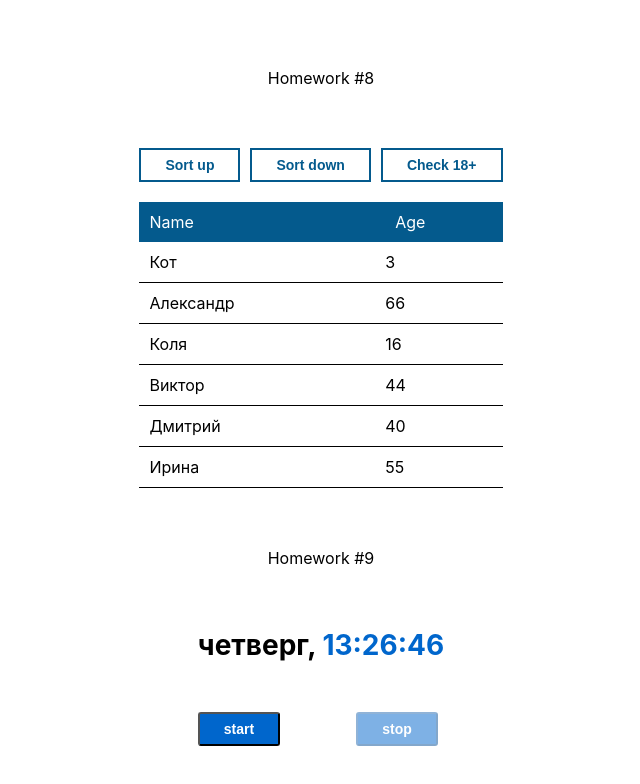
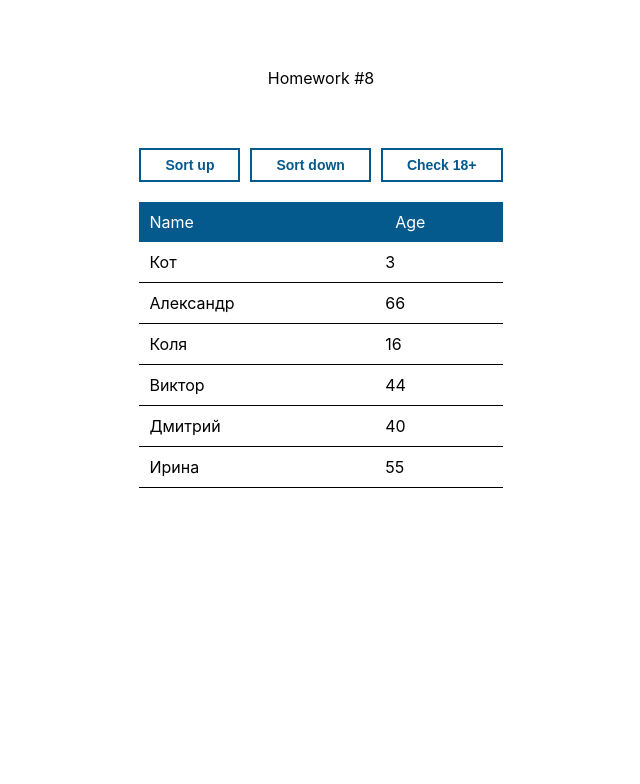
Before and after one commit to Sergey-Bukreev/HomeWorks-Front, a React (Create React App) app: page /#/junior in a window 1280 px wide. Shown: the part 396-1180 px from the top of the page, without its empty margins (319-959 px from the left). After the commit the page ends 924 px from the top, so only its background shows below. Built offline with nearby package versions, Linux system fonts and the light colour scheme.

Commit message:
create clock with start and clear button. Add styles for this clock

```diff
--- a/src/s2-homeworks/hw05/pages/Junior.tsx
+++ b/src/s2-homeworks/hw05/pages/Junior.tsx
@@ -3,7 +3,6 @@ import HW6 from "../../hw06/HW6";
 // import HW6 from '../../hw06/HW6'
 import HW7 from '../../hw07/HW7'
 import HW8 from "../../hw08/HW8";
-import HW9 from "../../hw09/HW9";
 // import HW8 from '../../hw08/HW8'
 // import HW9 from '../../hw09/HW9'
 
@@ -13,7 +12,7 @@ function Junior() {
             <HW6 />
             <HW7 />
             <HW8 />
-            <HW9 />
+            {/*<HW9 />*/}
         </div>
     )
 }
--- a/src/s2-homeworks/hw09/Clock.module.css
+++ b/src/s2-homeworks/hw09/Clock.module.css
@@ -1,23 +1,14 @@
 .buttonsContainer {
-    display: flex;
-    gap: 76px;
-    padding-top: 20px;
 }
 
 .clock {
-
 }
 
 .watch {
-    font-size: 28px;
-    font-weight: bold;
 }
 
 .watch strong {
-    color: #06C;
 }
 
 .more {
-    margin-top: 10px;
-    font-size: 16px;
 }
--- a/src/s2-homeworks/hw09/Clock.tsx
+++ b/src/s2-homeworks/hw09/Clock.tsx
@@ -1,8 +1,7 @@
-import React, {useEffect, useState} from 'react'
+import React, {useState} from 'react'
 import SuperButton from '../hw04/common/c2-SuperButton/SuperButton'
-import {restoreState, saveState} from '../hw06/localStorage/localStorage'
+import {restoreState} from '../hw06/localStorage/localStorage'
 import s from './Clock.module.css'
-import classes from "../hw04/common/c2-SuperButton/SuperButton.module.css"
 
 function Clock() {
     const [timerId, setTimerId] = useState<number | undefined>(undefined)
@@ -13,43 +12,27 @@ function Clock() {
     const start = () => {
         // пишут студенты // запустить часы (должно отображаться реальное время, а не +1)
         // сохранить ид таймера (https://learn.javascript.ru/settimeout-setinterval#setinterval)
-        const  id = window.setInterval(()=>{
-            setDate(new Date())
-        }, 1000)
-        setTimerId(id)
+
     }
 
     const stop = () => {
         // пишут студенты // поставить часы на паузу, обнулить ид таймера (timerId <- undefined)
-        if(timerId !== undefined) {
-            window.clearInterval(timerId)
-            setTimerId(undefined)
-        }
+
     }
 
     const onMouseEnter = () => { // пишут студенты // показать дату если наведена мышка
-        setShow(true)
 
     }
     const onMouseLeave = () => { // пишут студенты // спрятать дату если мышка не наведена
-        setShow(false)
+
     }
-
-
-    useEffect(() => {
-        try {
-            saveState('hw9-date', date.getTime());
-        } catch (error) {
-            console.error('Error saving to localStorage:', error);
-        }
-    }, [date]);
 
     const stringTime = date.toLocaleTimeString('ru-Ru', { hour: 'numeric', minute: 'numeric', second: 'numeric' }) || <br/> // часы24:минуты:секунды (01:02:03)/(23:02:03)/(24:00:00)/(00:00:01) // пишут студенты
     const stringDate = date.toLocaleDateString('ru-Ru', { year: 'numeric', month: 'numeric', day: 'numeric' })|| <br/> // день.месяц.год (01.02.2022) // пишут студенты, варианты 01.02.0123/01.02.-123/01.02.12345 не рассматриваем
 
     // день недели на английском, месяц на английском (https://learn.javascript.ru/intl#intl-datetimeformat)
-    const stringDay = date.toLocaleDateString('ru-Ru', { weekday: 'long' }) || <br/> // пишут студенты
-    const stringMonth = date.toLocaleDateString('ru-Ru', { month: 'long' }) || <br/> // пишут студенты
+    const stringDay = date.toLocaleDateString('en-US', { weekday: 'long' }) || <br/> // пишут студенты
+    const stringMonth = date.toLocaleDateString('en-US', { month: 'long' }) || <br/> // пишут студенты
 
     return (
         <div className={s.clock}>
@@ -83,17 +66,15 @@ function Clock() {
             <div className={s.buttonsContainer}>
                 <SuperButton
                     id={'hw9-button-start'}
-                    disabled={timerId !== undefined} // пишут студенты // задизэйблить если таймер запущен
+                    disabled={true} // пишут студенты // задизэйблить если таймер запущен
                     onClick={start}
-                    className={classes.default}
                 >
                     start
                 </SuperButton>
                 <SuperButton
                     id={'hw9-button-stop'}
-                    disabled={timerId === undefined} // пишут студенты // задизэйблить если таймер не запущен
+                    disabled={true} // пишут студенты // задизэйблить если таймер не запущен
                     onClick={stop}
-                    className={classes.default}
                 >
                     stop
                 </SuperButton>
```
